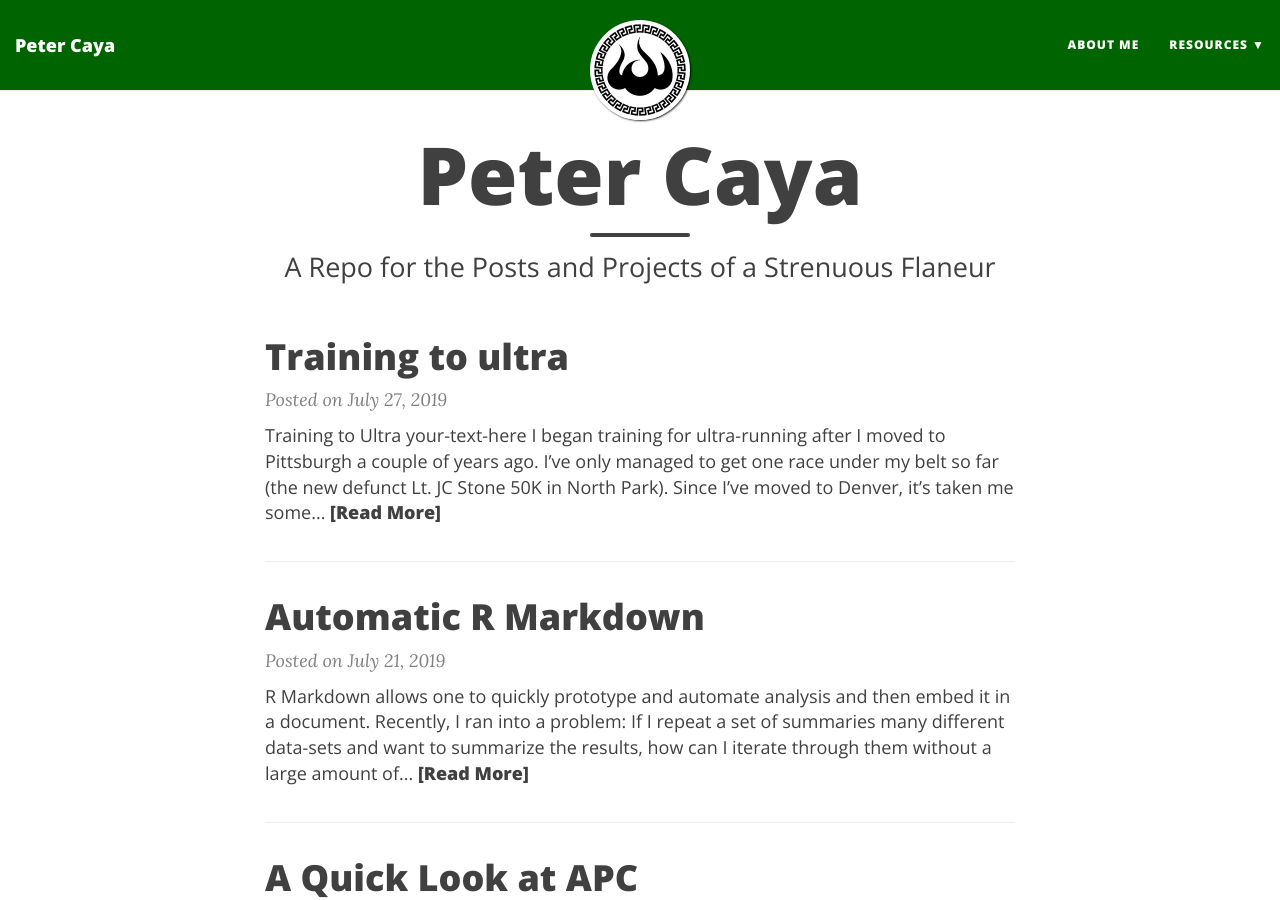
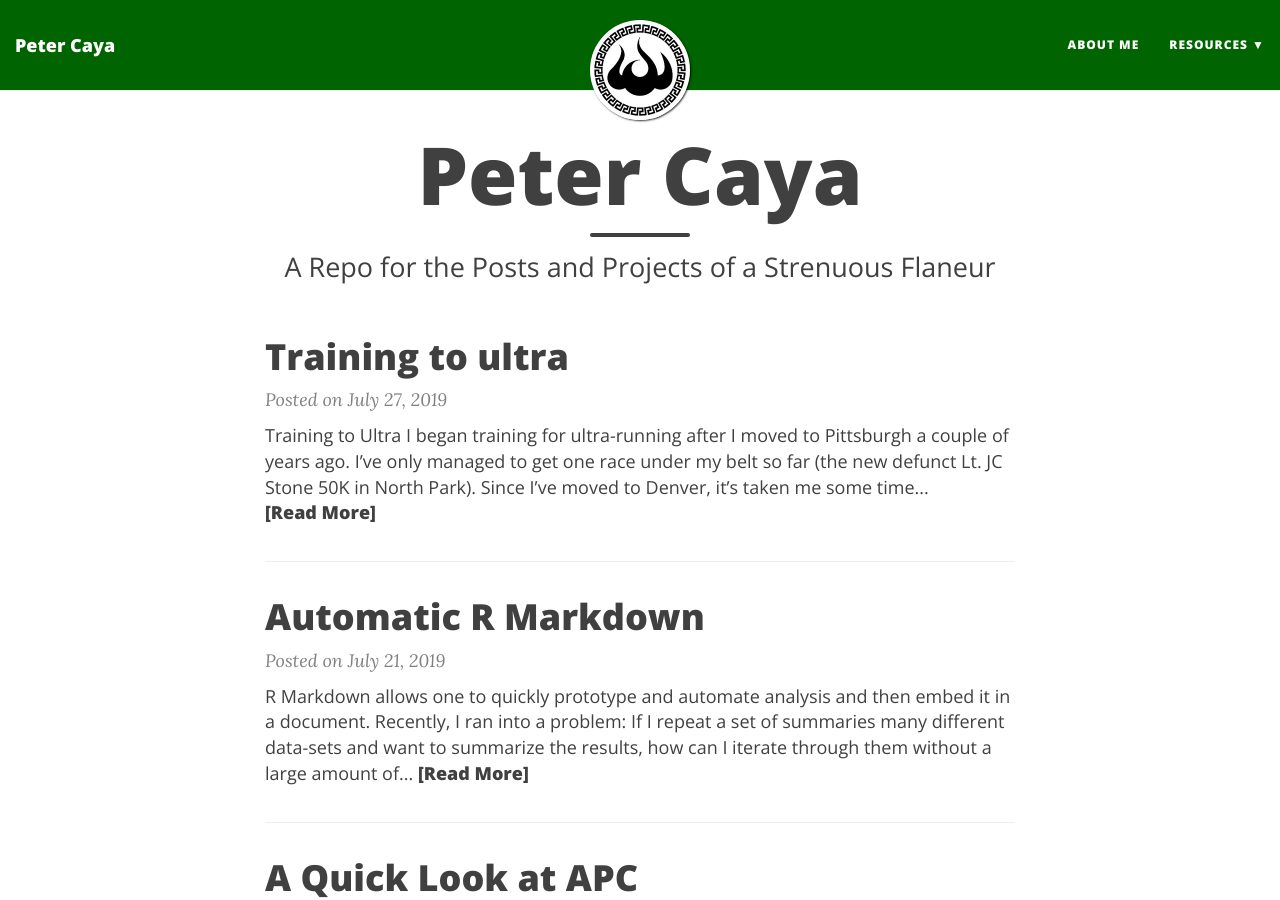
Before and after one commit to poc1673/old_poc1673.github.io, a Jekyll site: the page built from index.html, in a window 1280 px wide and 900 px high. Built offline with Jekyll 4.4.1, drawn with Linux system fonts in a browser that asks for light colours; nearby versions of some CDN libraries; the list of posts is cut into pages by our own code.

Commit message:
Update 2019-07-27-Training to Ultra.md

```diff
--- a/_posts/2019-07-27-Training to Ultra.md
+++ b/_posts/2019-07-27-Training to Ultra.md
@@ -1,5 +1,4 @@
 # Training to Ultra
-<div style="text-align: right"> your-text-here </div>
 ![](https://github.com/poc1673/poc1673.github.io/blob/master/img/training_for_ultra/DSC_0052.JPG)
 I began training for ultra-running after I moved to Pittsburgh a couple of years ago. I've only managed to get one race under my belt so far (the new defunct Lt. JC Stone 50K in North Park). Since I've moved to Denver, it's taken me some time to get back into "running shape"; it took me nearly a month to acclimatize to the elevation here.
 
```
